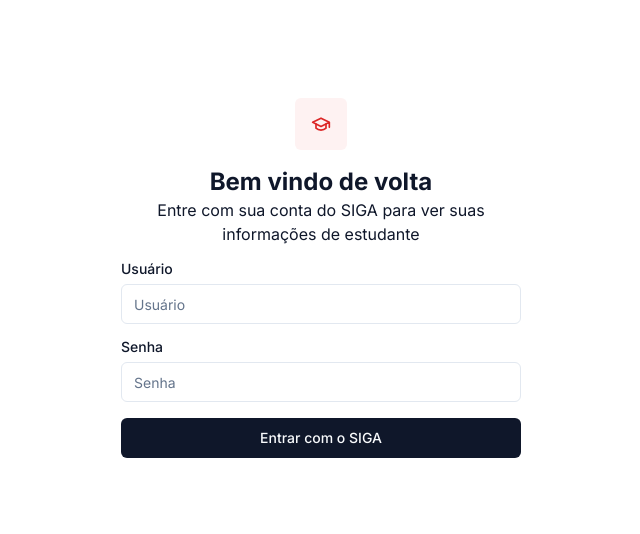
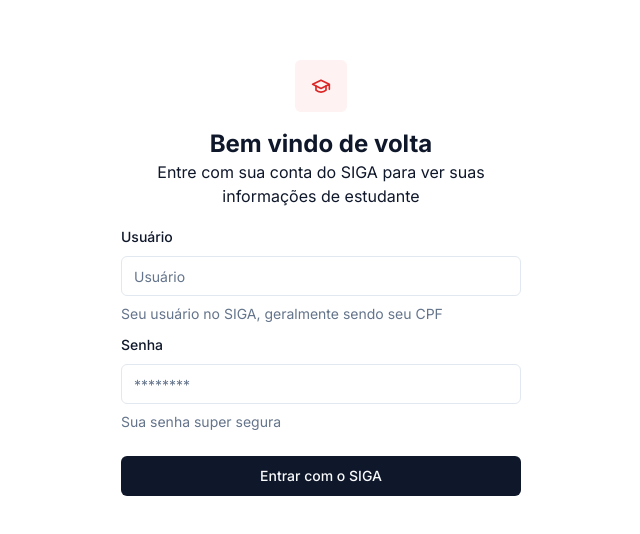
Before and after one commit to SadS4ndWiCh/fatequense-web, a Next.js app: page /login in a window 1280 px wide. Shown: the part 122-656 px from the top of the page, without its empty margins (319-959 px from the left). Built offline with nearby package versions, Linux system fonts and the light colour scheme.

Commit message:
refactor: use shadcn form component

```diff
--- a/src/app/(student)/aluno/perfil/editar/page.tsx
+++ b/src/app/(student)/aluno/perfil/editar/page.tsx
@@ -30,7 +30,7 @@
           <p>
             As informações realizadas aqui não possuem efeito no site do SIGA
             verdadeiro. As modificações aqui são salvas em um banco de dados a
-            parte do SIGA, portanto, evite colocar qualquer informação sencível.
+            parte do SIGA, portanto, evite colocar qualquer informação sensível.
           </p>
         </div>
       </header>
--- a/src/components/auth-form.tsx
+++ b/src/components/auth-form.tsx
@@ -5,15 +5,25 @@
 import { useSearchParams } from "next/navigation";
 
 import { zodResolver } from "@hookform/resolvers/zod";
+import { LoaderIcon } from "lucide-react";
 import { signIn } from "next-auth/react";
 import { useForm } from "react-hook-form";
 import { z } from "zod";
 
 import { studentAuthSchema } from "~/lib/validators/student-auth";
 
+import {
+  Form,
+  FormControl,
+  FormDescription,
+  FormField,
+  FormItem,
+  FormLabel,
+  FormMessage,
+} from "~/components/ui/form";
+
 import { Button } from "./ui/button";
 import { Input } from "./ui/input";
-import { Label } from "./ui/label";
 
 type FormData = z.infer<typeof studentAuthSchema>;
 
@@ -21,11 +31,7 @@
   const [loading, setLoading] = useState(false);
   const searchParams = useSearchParams();
 
-  const {
-    register,
-    handleSubmit,
-    formState: { errors },
-  } = useForm<FormData>({
+  const form = useForm<FormData>({
     resolver: zodResolver(studentAuthSchema),
   });
 
@@ -41,45 +47,57 @@
   }
 
   return (
-    <form onSubmit={handleSubmit(onSubmit)} className="w-full sm:w-[400px]">
-      <div className="grid gap-4">
-        <div className="flex flex-col gap-2">
-          <Label htmlFor="username">Usuário</Label>
+    <Form {...form}>
+      <form
+        onSubmit={form.handleSubmit(onSubmit)}
+        className="w-full sm:w-[400px]"
+      >
+        <div className="space-y-2">
+          <FormField
+            control={form.control}
+            name="username"
+            render={({ field }) => (
+              <FormItem>
+                <FormLabel>Usuário</FormLabel>
+                <FormControl>
                   <Input
-            id="username"
                     placeholder="Usuário"
                     type="text"
                     autoCapitalize="none"
                     autoCorrect="off"
-            {...register("username")}
+                    {...field}
+                  />
+                </FormControl>
+                <FormDescription>
+                  Seu usuário no SIGA, geralmente sendo seu CPF
+                </FormDescription>
+
+                <FormMessage />
+              </FormItem>
+            )}
           />
 
-          {errors?.username && (
-            <p className="px-1 text-xs text-red-600">
-              {errors.username.message}
-            </p>
+          <FormField
+            control={form.control}
+            name="password"
+            render={({ field }) => (
+              <FormItem>
+                <FormLabel>Senha</FormLabel>
+                <FormControl>
+                  <Input placeholder="********" type="password" {...field} />
+                </FormControl>
+                <FormDescription>Sua senha super segura</FormDescription>
+                <FormMessage />
+              </FormItem>
             )}
-        </div>
-        <div className="flex flex-col gap-2">
-          <Label htmlFor="password">Senha</Label>
-          <Input
-            id="password"
-            placeholder="Senha"
-            type="password"
-            autoCapitalize="none"
-            autoCorrect="off"
-            {...register("password")}
           />
-
-          {errors?.password && (
-            <p className="px-1 text-xs text-red-600">
-              {errors.password.message}
-            </p>
-          )}
         </div>
 
-        <Button disabled={loading}>Entrar com o SIGA</Button>
-      </div>
+        <Button disabled={loading} className="w-full mt-6">
+          {loading && <LoaderIcon className="mr-2 w-4 h-4 animate-spin" />}
+          <span>Entrar com o SIGA</span>
+        </Button>
       </form>
+    </Form>
   );
 }
--- a/src/components/edit-profile-form.tsx
+++ b/src/components/edit-profile-form.tsx
@@ -5,7 +5,7 @@
 import { useRouter } from "next/navigation";
 
 import { zodResolver } from "@hookform/resolvers/zod";
-import { Label } from "@radix-ui/react-label";
+import { LoaderIcon } from "lucide-react";
 import { Session } from "next-auth";
 import { useSession } from "next-auth/react";
 import { useForm } from "react-hook-form";
@@ -13,6 +13,16 @@
 
 import { editStudentProfile } from "~/lib/student";
 import { profileEditSchema } from "~/lib/validators/profile-edit";
+
+import {
+  Form,
+  FormControl,
+  FormDescription,
+  FormField,
+  FormItem,
+  FormLabel,
+  FormMessage,
+} from "~/components/ui/form";
 
 import { Button } from "./ui/button";
 import { Input } from "./ui/input";
@@ -30,11 +40,7 @@
 
   const [loading, setLoading] = useState(false);
 
-  const {
-    register,
-    handleSubmit,
-    formState: { errors },
-  } = useForm<FormData>({
+  const form = useForm<FormData>({
     resolver: zodResolver(profileEditSchema),
     defaultValues: {
       photoUrl: user.picture,
@@ -48,8 +54,6 @@
 
     setLoading(false);
 
-    await updateSession({ picture: data.photoUrl });
-
     if (!success) {
       return toast({
         title: "Ocorreu algum problema.",
@@ -59,6 +63,8 @@
       });
     }
 
+    await updateSession({ picture: data.photoUrl });
+
     toast({
       description: "Perfil atualizado com sucesso!",
     });
@@ -67,33 +73,34 @@
   }
 
   return (
-    <form onSubmit={handleSubmit(onSubmit)}>
-      <div className="grid gap-4">
-        <div className="flex flex-col gap-2">
-          <Label htmlFor="photoUrl" className="text-xs">
-            URL da Foto
-          </Label>
-          <Input
-            id="photoUrl"
-            placeholder="Usuário"
-            type="url"
-            autoCapitalize="none"
-            autoCorrect="off"
-            className="w-full"
-            {...register("photoUrl")}
-          />
+    <Form {...form}>
+      <form onSubmit={form.handleSubmit(onSubmit)}>
+        <FormField
+          control={form.control}
+          name="photoUrl"
+          render={({ field }) => (
+            <FormItem>
+              <FormLabel>URL do Avatar</FormLabel>
+              <FormControl>
+                <Input
+                  placeholder="Usuário"
+                  type="url"
+                  className="w-full"
+                  {...field}
+                />
+              </FormControl>
+              <FormDescription>A URL de alguma imagem</FormDescription>
 
-          {errors?.photoUrl && (
-            <p className="px-1 text-xs text-red-600">
-              {errors.photoUrl.message}
-            </p>
+              <FormMessage />
+            </FormItem>
           )}
-        </div>
+        />
 
-        <Button className="w-full" disabled={loading}>
-          Salvar alterações
+        <Button className="w-full mt-6" disabled={loading}>
+          {loading && <LoaderIcon className="w-4 h-4 mr-2 animate-spin" />}
+          <span>Salvar alterações</span>
         </Button>
-      </div>
-    </form>
+      </form>
+    </Form>
   );
 }
--- a/src/lib/validators/student-auth.ts
+++ b/src/lib/validators/student-auth.ts
@@ -1,6 +1,10 @@
 import { z } from "zod";
 
 export const studentAuthSchema = z.object({
-  username: z.string().nonempty("O usuário deve ser preenchido."),
-  password: z.string().nonempty("A senha deve ser preenchida."),
+  username: z
+    .string({ required_error: "O usuário é obrigatório" })
+    .min(1, { message: "O usuário deve ser preenchido." }),
+  password: z
+    .string({ required_error: "A senha é obrigatória" })
+    .min(1, { message: "A senha deve ser preenchida." }),
 });
```
Lines whose indentation alone changed are shown as unchanged.
